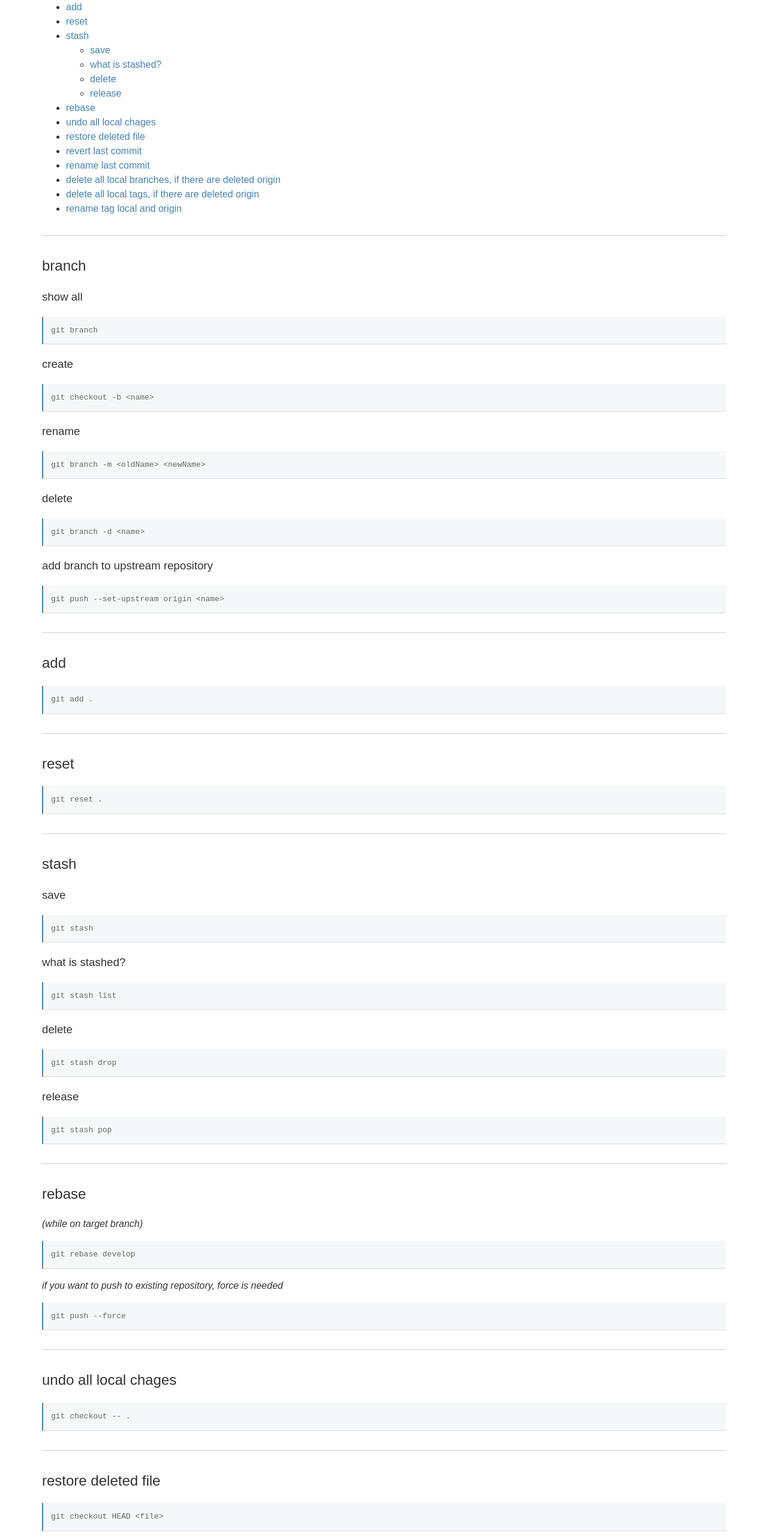
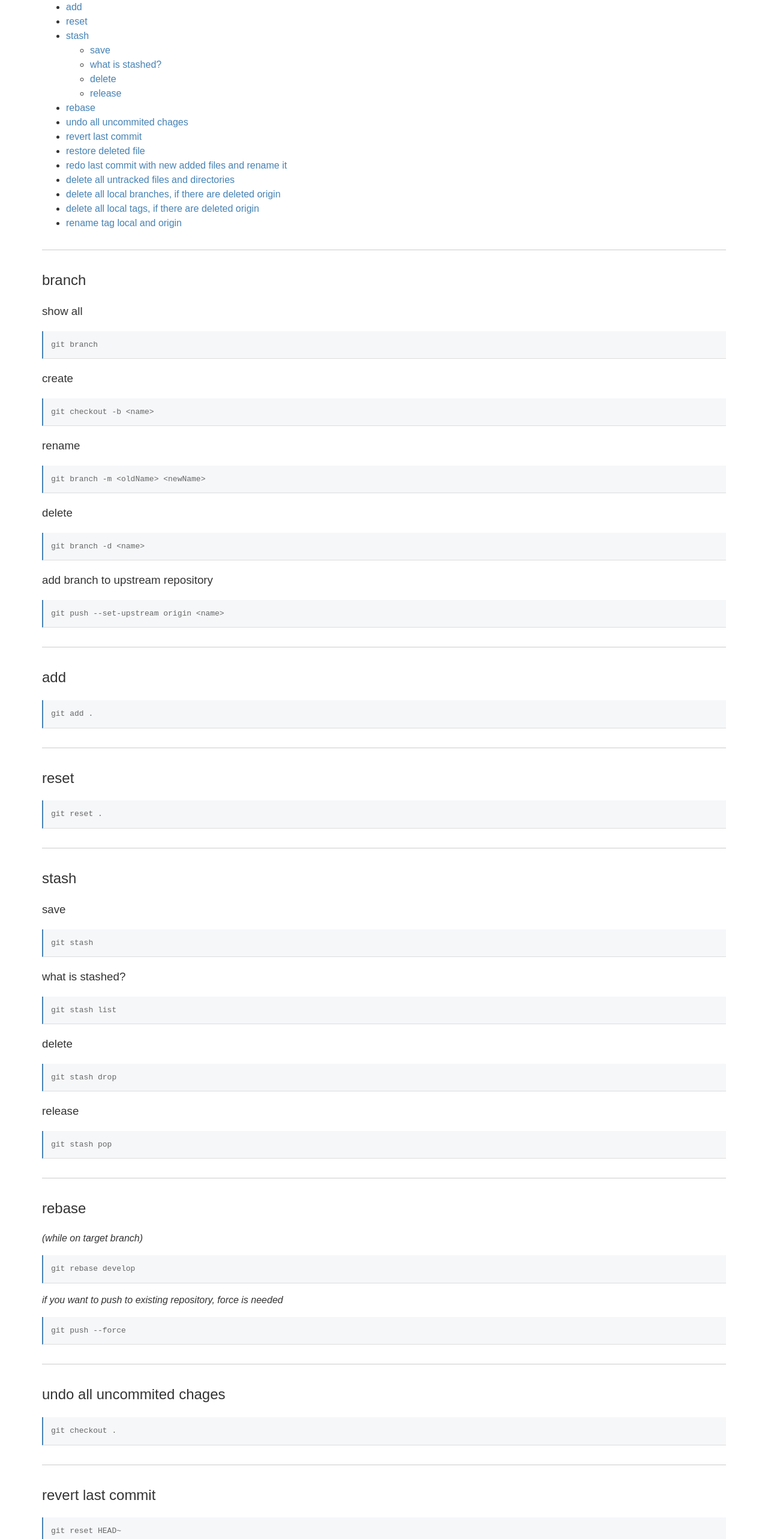
Before and after one commit to jzilg/git-cheatsheet, a plain HTML site: page index.html in a window 1280 px wide. Shown: the part 235-2800 px from the top of the page at 60% size. Drawn offline with Linux system fonts and the light colour scheme.

Commit message:
update checkout; reorder; add git clean

```diff
--- a/index.html
+++ b/index.html
@@ -86,9 +86,16 @@
         </article>
         <hr>
         <article>
-            <h2>undo all local chages</h2>
+            <h2>undo all uncommited chages</h2>
             <code>
-                git checkout -- .
+                git checkout .
+            </code>
+        </article>
+        <hr>
+        <article>
+            <h2>revert last commit</h2>
+            <code>
+                git reset HEAD~
             </code>
         </article>
         <hr>
@@ -100,16 +107,15 @@
         </article>
         <hr>
         <article>
-            <h2>revert last commit</h2>
+            <h2>redo last commit with new added files and rename it</h2>
             <code>
-                git reset HEAD~
+                git commit --amend
             </code>
         </article>
-        <hr>
         <article>
-            <h2>rename last commit</h2>
+            <h2>delete all untracked files and directories</h2>
             <code>
-                git commit --amend
+                git clean -d
             </code>
         </article>
         <hr>
```
